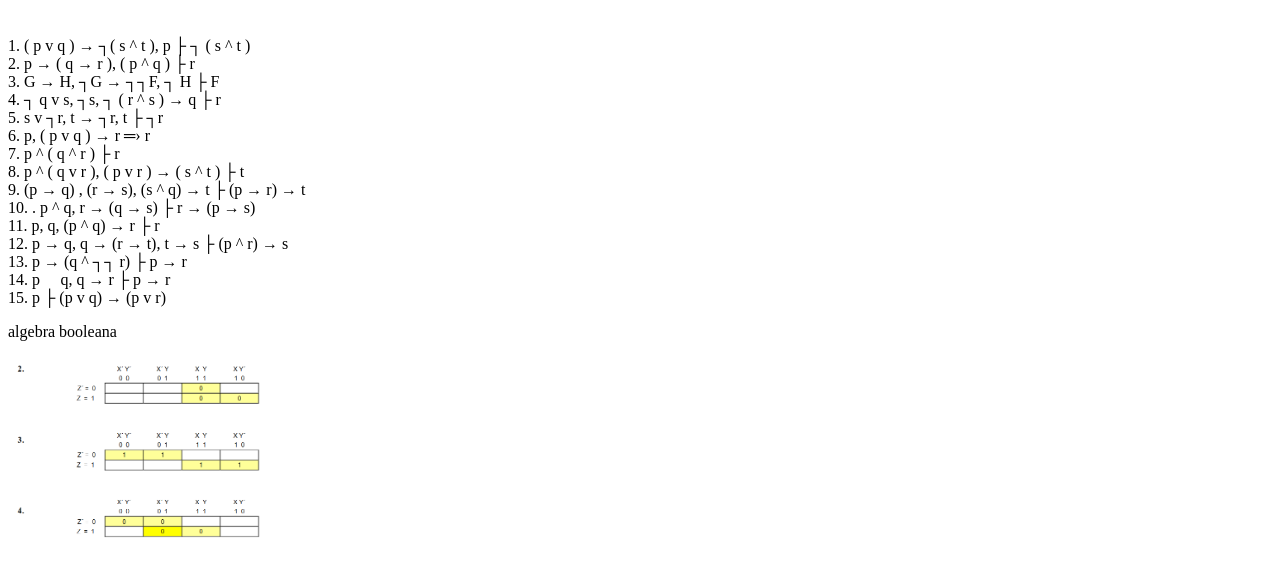
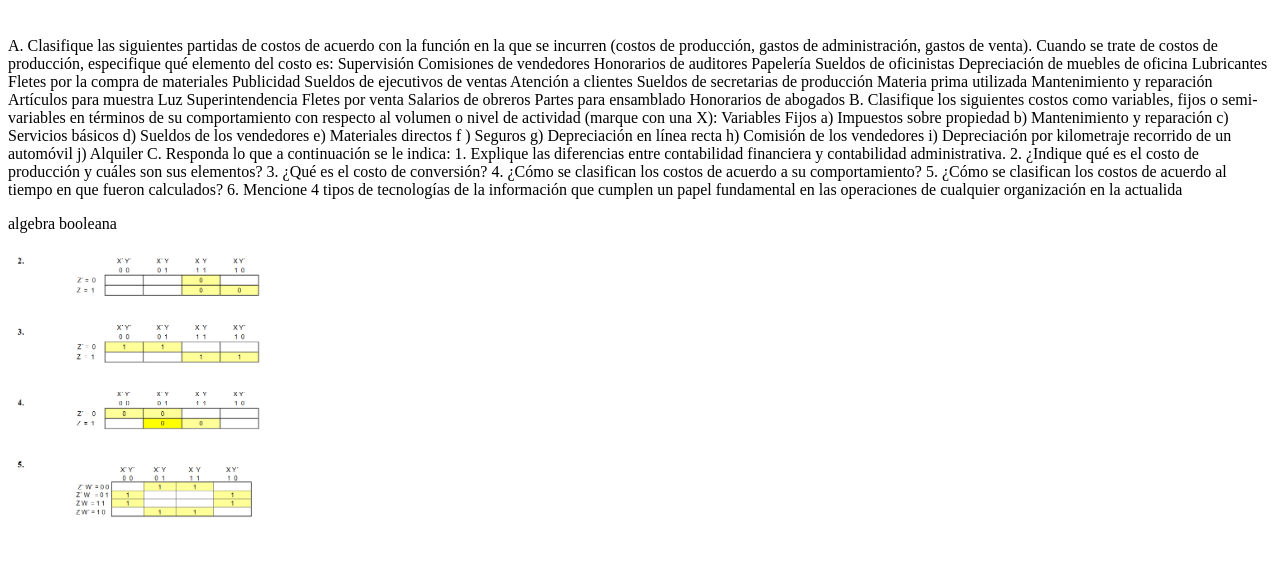
Before and after one commit to ku342/tareas_web, a plain HTML site: page index.html in a window 1280 px wide. Shown: the part 235-800 px from the top of the page. Drawn offline with Linux system fonts and the light colour scheme.

Commit message:
Update index.html

```diff
--- a/index.html
+++ b/index.html
@@ -12,21 +12,41 @@
         <p class="titulo1"> Ejercicios de logica de sistemas</p>
         <p class="titulo1"> deduccion natural</p>
         <p>
-                        1. ( p v q ) → ┐( s ^ t ), p ├ ┐ ( s ^ t )<br>
-            2. p → ( q → r ), ( p ^ q ) ├ r<br>
-            3. G → H, ┐G → ┐┐F, ┐ H ├ F<br>
-            4. ┐ q v s, ┐s, ┐ ( r ^ s ) → q ├ r<br>
-            5. s v ┐r, t → ┐r, t ├ ┐r<br>
-            6. p, ( p v q ) → r ═› r<br>
-            7. p ^ ( q ^ r ) ├ r<br>
-            8. p ^ ( q v r ), ( p v r ) → ( s ^ t ) ├ t<br>
-            9. (p → q) , (r → s), (s ^ q) → t ├ (p → r) → t<br>
-            10. . p ^ q, r → (q → s) ├ r → (p → s)<br>
-            11. p, q, (p ^ q) → r ├ r<br>
-            12. p → q, q → (r → t), t → s ├ (p ^ r) → s<br>
-            13. p → (q ^ ┐┐ r) ├ p → r<br>
-            14. p  q, q → r ├ p → r<br>
-            15. p ├ (p v q) → (p v r)<br>
+  A. Clasifique las siguientes partidas de costos de acuerdo con la función en la que se incurren (costos de
+producción, gastos de administración, gastos de venta). Cuando se trate de costos de producción,
+especifique qué elemento del costo es:
+Supervisión Comisiones de vendedores
+Honorarios de auditores Papelería
+Sueldos de oficinistas Depreciación de muebles de oficina
+Lubricantes Fletes por la compra de materiales
+Publicidad Sueldos de ejecutivos de ventas
+Atención a clientes Sueldos de secretarias de producción
+Materia prima utilizada Mantenimiento y reparación
+Artículos para muestra Luz
+Superintendencia Fletes por venta
+Salarios de obreros Partes para ensamblado
+Honorarios de abogados
+B. Clasifique los siguientes costos como variables, fijos o semi-variables en términos de su
+comportamiento con respecto al volumen o nivel de actividad (marque con una X):
+Variables Fijos
+a) Impuestos sobre propiedad
+b) Mantenimiento y reparación
+c) Servicios básicos
+d) Sueldos de los vendedores
+e) Materiales directos
+f ) Seguros
+g) Depreciación en línea recta
+h) Comisión de los vendedores
+i) Depreciación por kilometraje recorrido de un automóvil
+j) Alquiler
+C. Responda lo que a continuación se le indica:
+1. Explique las diferencias entre contabilidad financiera y contabilidad administrativa.
+2. ¿Indique qué es el costo de producción y cuáles son sus elementos?
+3. ¿Qué es el costo de conversión?
+4. ¿Cómo se clasifican los costos de acuerdo a su comportamiento?
+5. ¿Cómo se clasifican los costos de acuerdo al tiempo en que fueron calculados?
+6. Mencione 4 tipos de tecnologías de la información que cumplen un papel fundamental en las
+operaciones de cualquier organización en la actualida
 
         </p>
         <p class="titulo2">algebra booleana</p>
```
